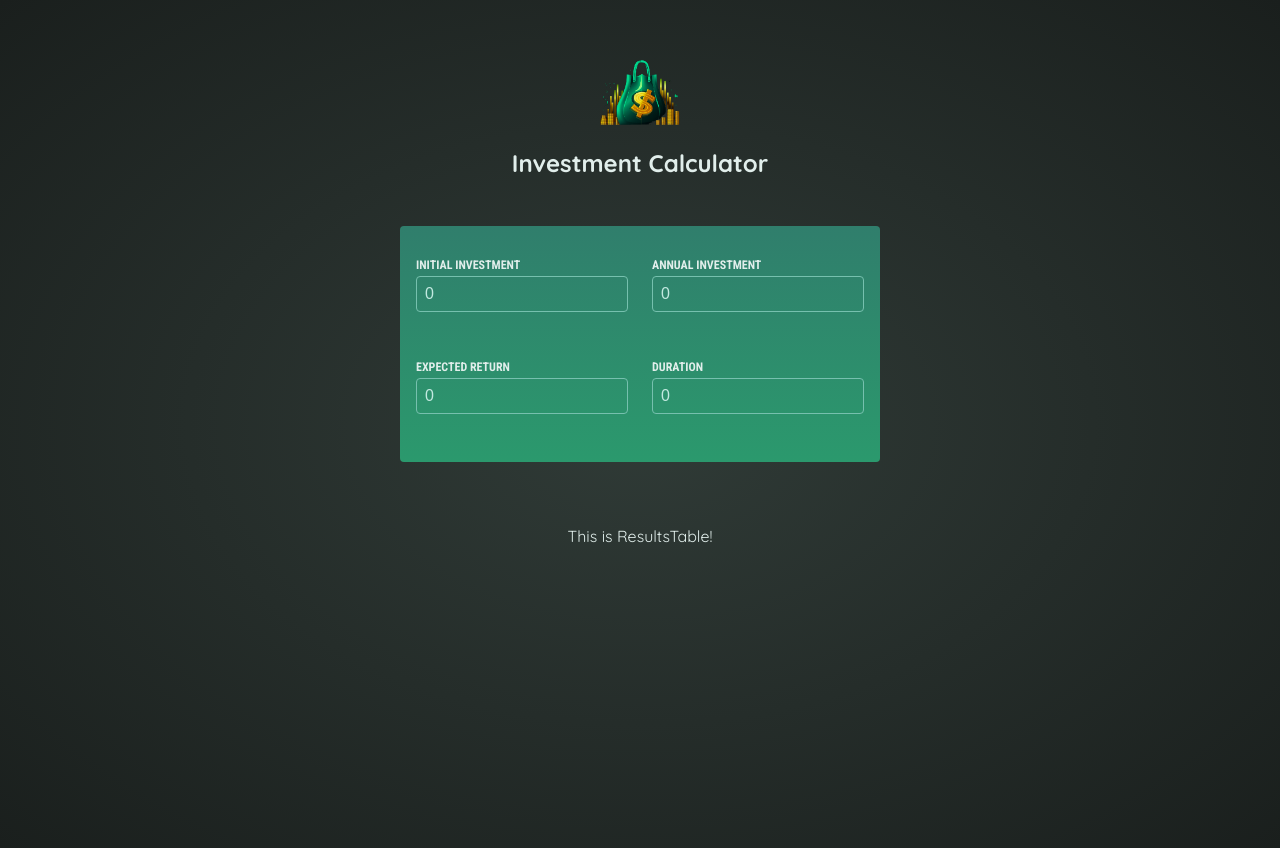
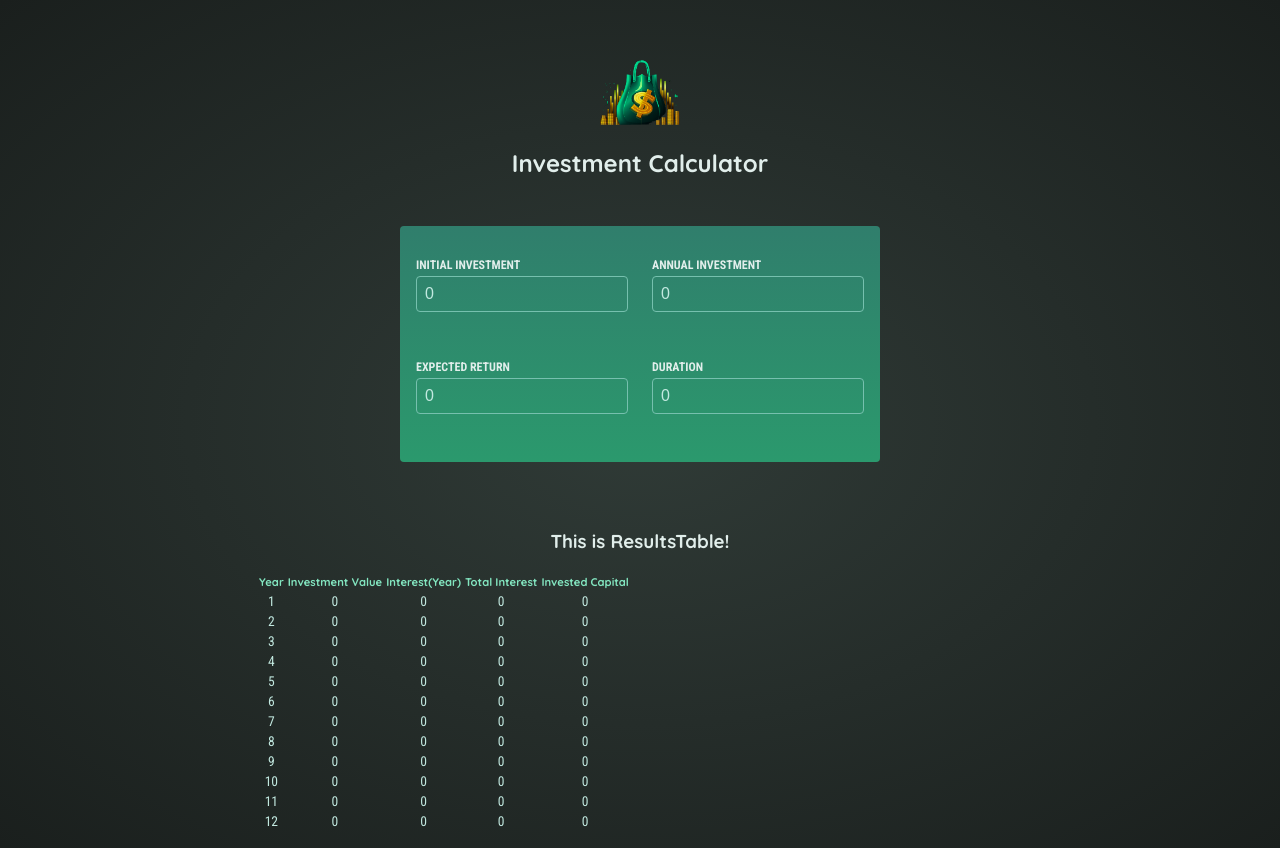
Before and after one commit to zarail/React-Practice-Projects, a React (Vite) app in the folder 08-investment-calculator/: page / in a window 1280 px wide. Built offline with nearby package versions, Linux system fonts and the light colour scheme.

Commit message:
implement the results table

```diff
--- a/08-investment-calculator/src/components/ResultsTable.jsx
+++ b/08-investment-calculator/src/components/ResultsTable.jsx
@@ -1,5 +1,109 @@
 export default function ResultsTable() {
-  return <section id="result">
-    <p className="center">This is ResultsTable!</p>
-  </section>
+
+  const tableData = [
+    { year: 1,
+      investmentValue: 0,
+      interest: 0,
+      totalInterest: 0,
+      investedCapital: 0
+    },
+    { year: 2,
+      investmentValue: 0,
+      interest: 0,
+      totalInterest: 0,
+      investedCapital: 0
+    },
+    { year: 3,
+      investmentValue: 0,
+      interest: 0,
+      totalInterest: 0,
+      investedCapital: 0
+    },
+
+    { year: 4,
+      investmentValue: 0,
+      interest: 0,
+      totalInterest: 0,
+      investedCapital: 0
+    },
+    { year: 5,
+      investmentValue: 0,
+      interest: 0,
+      totalInterest: 0,
+      investedCapital: 0
+    },
+    { year: 6,
+      investmentValue: 0,
+      interest: 0,
+      totalInterest: 0,
+      investedCapital: 0
+    },
+    { year: 7,
+      investmentValue: 0,
+      interest: 0,
+      totalInterest: 0,
+      investedCapital: 0
+    },
+    { year: 8,
+      investmentValue: 0,
+      interest: 0,
+      totalInterest: 0,
+      investedCapital: 0
+    },
+    { year: 9,
+      investmentValue: 0,
+      interest: 0,
+      totalInterest: 0,
+      investedCapital: 0
+    },
+    { year: 10,
+      investmentValue: 0,
+      interest: 0,
+      totalInterest: 0,
+      investedCapital: 0
+    },
+    { year: 11,
+      investmentValue: 0,
+      interest: 0,
+      totalInterest: 0,
+      investedCapital: 0
+    },
+    { year: 12,
+      investmentValue: 0,
+      interest: 0,
+      totalInterest: 0,
+      investedCapital: 0
+    },
+  ];
+
+  return (
+    <div id="result" className="center">
+      <h3 className="center">This is ResultsTable!</h3>
+      <table className="center">
+        <thead>
+          <tr>
+            <th>Year</th>
+            <th>Investment Value</th>
+            <th>Interest(Year)</th>
+            <th>Total Interest</th>
+            <th>Invested Capital</th>
+          </tr>
+        </thead>
+
+        <tbody>
+          {tableData.map((row) => (
+            <tr key={row.year}>
+              <td>{row.year}</td>
+              <td>{row.investmentValue}</td>
+              <td>{row.interest}</td>
+              <td>{row.totalInterest}</td>
+              <td>{row.investedCapital}</td>
+            </tr>
+          ))}
+        </tbody>
+      </table>
+    </div>
+  )
 }
+
+// the thead section contains a row (<tr>) with header cells (<th>) representing different columns.
```
